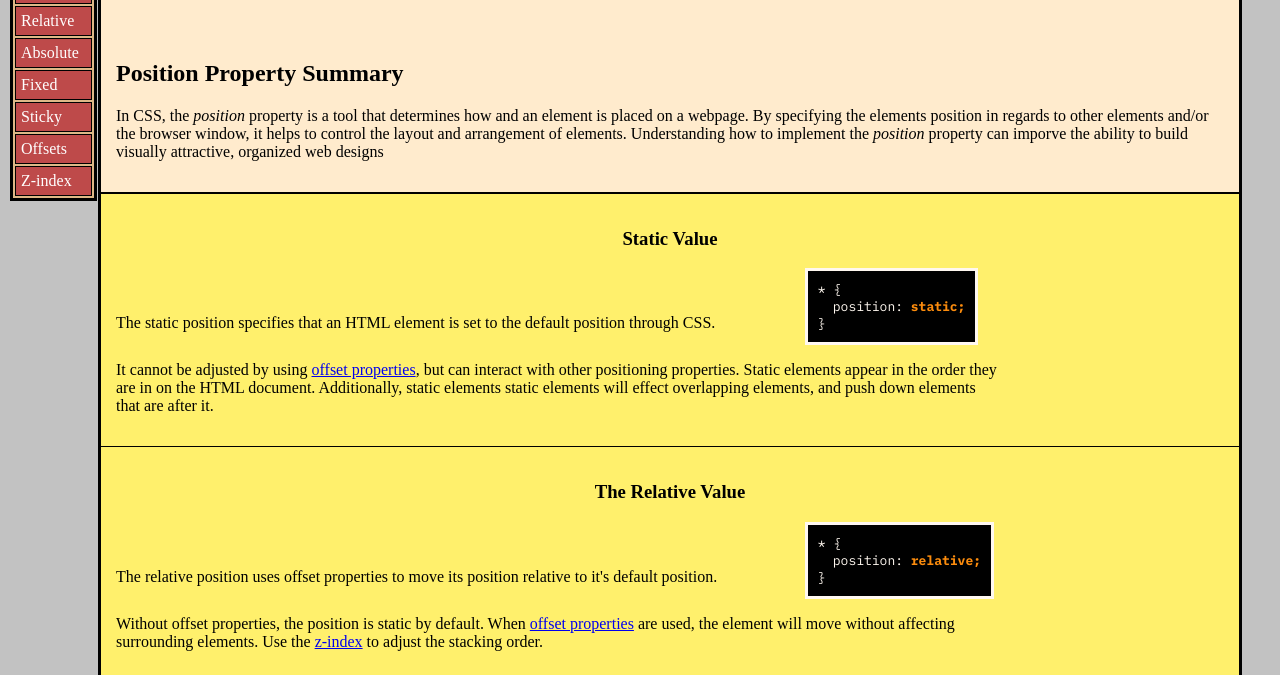
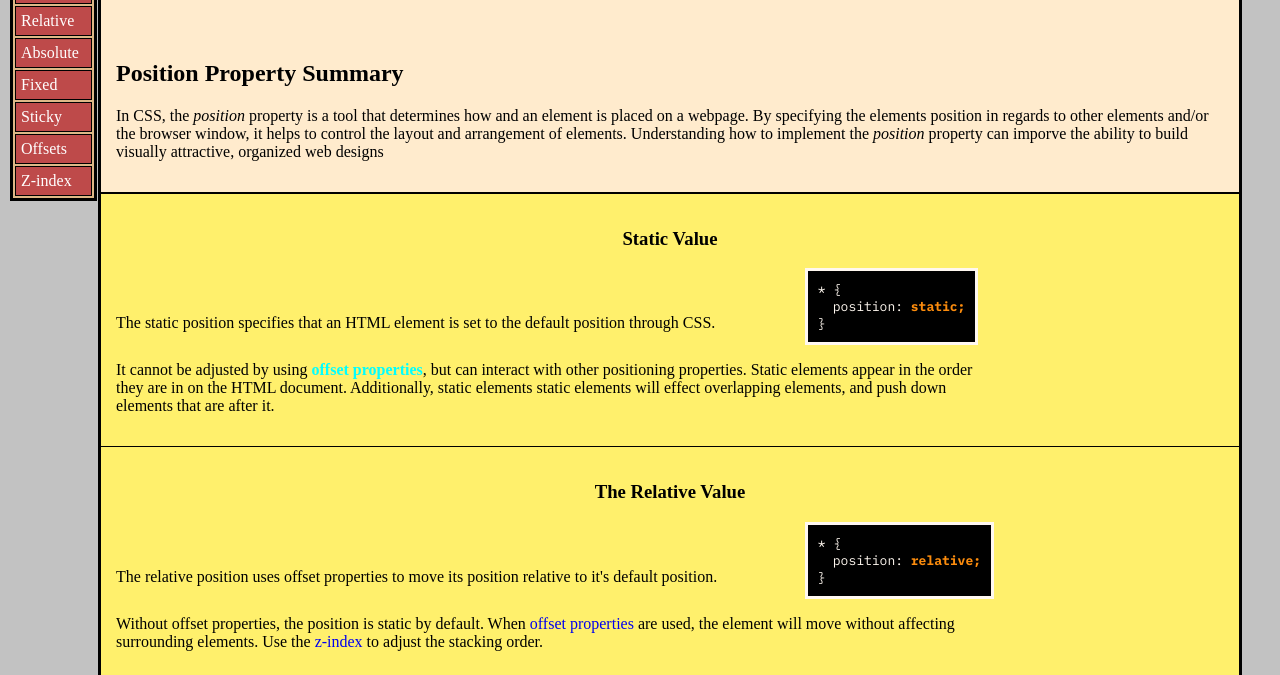
Before and after one commit to EasonVora/CSS-positioning-cheatsheet, a plain HTML site: page index.html in a window 1280 px wide. In both pictures the pointer is over the link 363 px from the left and 494 px from the top of the page. Shown: the part 125-800 px from the top of the page. Drawn offline with Linux system fonts and the light colour scheme.

Commit message:
anchor text adjust for value-text-2 class

```diff
--- a/styles.css
+++ b/styles.css
@@ -98,10 +98,10 @@ h1 {
     max-width: 80%;
     display: inline-block;
 }
-.value-text a {
+.value-text a, .value-text-2 a {
     text-decoration: none;
 }
-.value-text a:hover {
+.value-text a:hover, .value-text-2 a:hover {
     color:aqua;
     font-weight: bold;
 }
```
